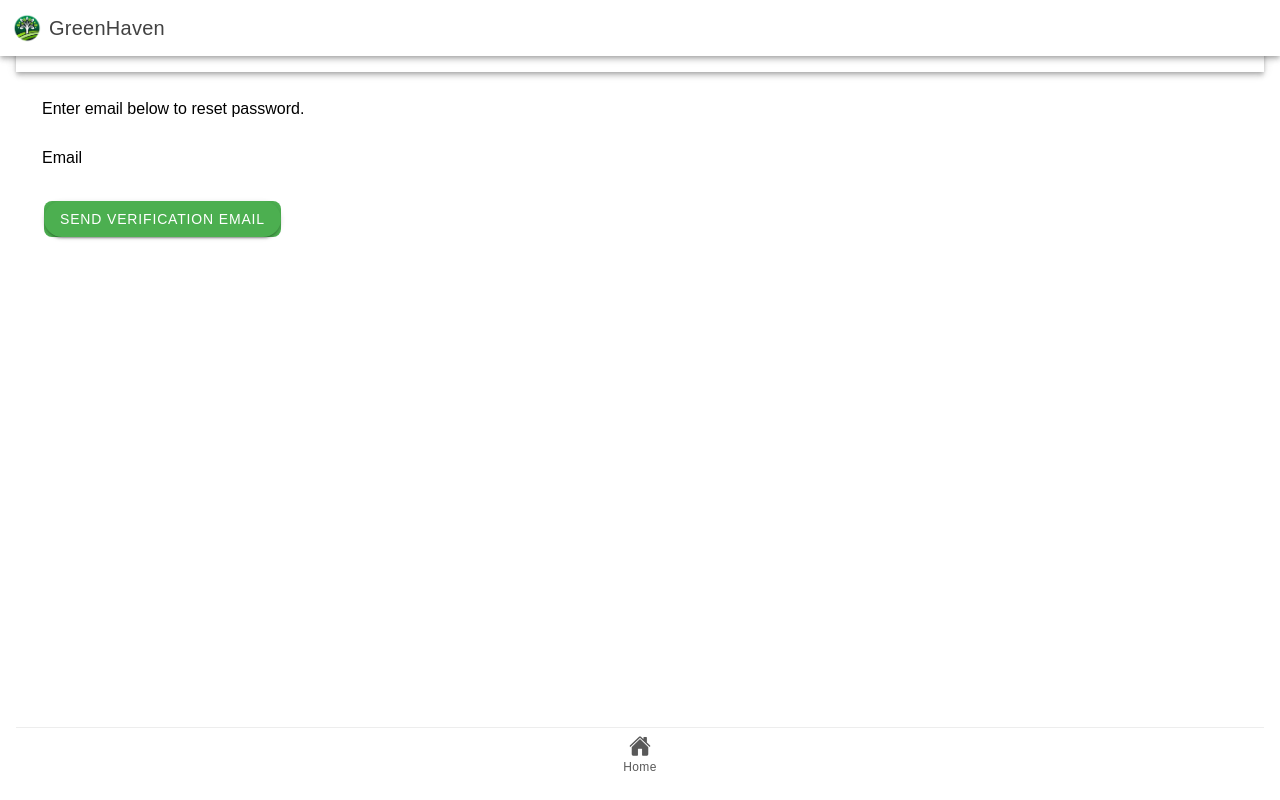
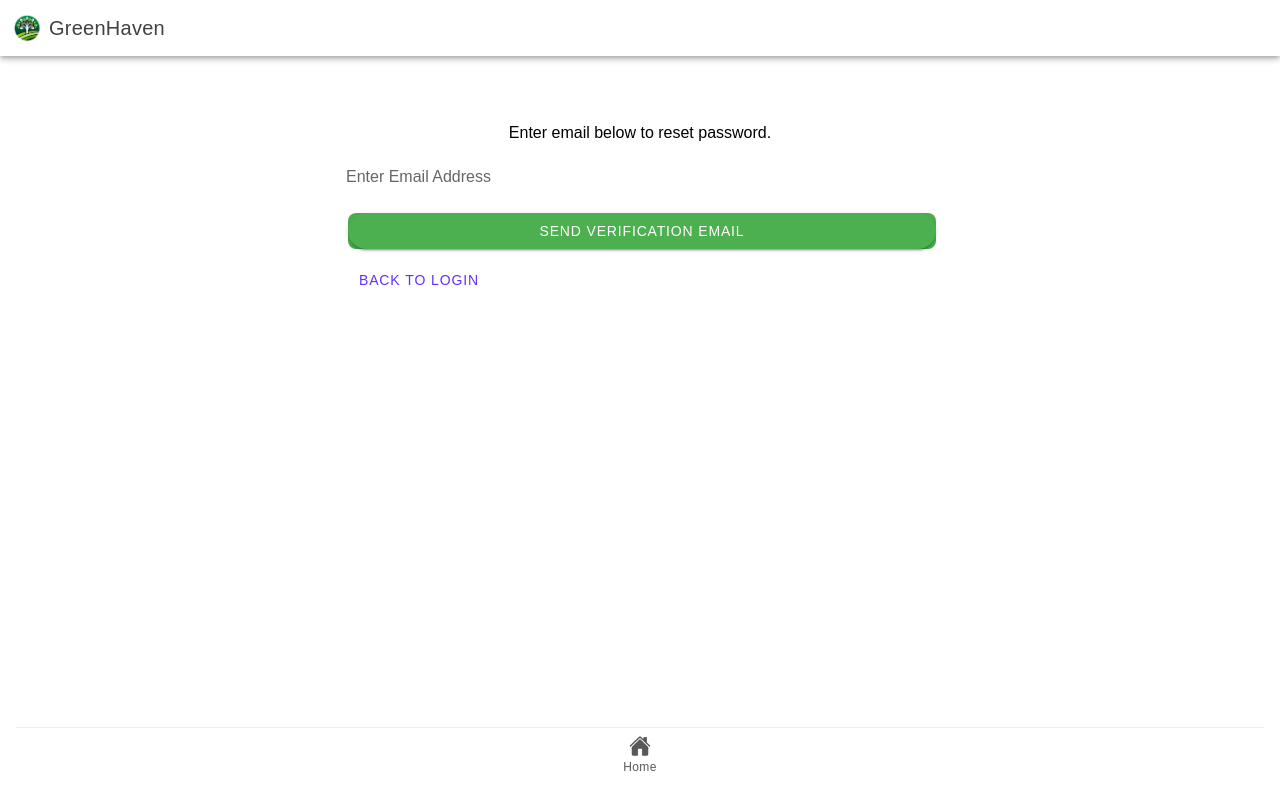
Before and after one commit to aaronblac/greenhaven, a React (Vite) app: page /ForgotPassword in a window 1280 px wide. Built offline with nearby package versions, Linux system fonts and the light colour scheme; no server answers.

Commit message:
update search functions

```diff
--- a/src/pages/ForgotPassword.tsx
+++ b/src/pages/ForgotPassword.tsx
@@ -58,30 +58,19 @@ const ForgotPasswordPage: React.FC = () => {
   };
 
   return (
-    <IonPage>
-      <IonHeader>
-        <IonToolbar>
-          <IonButtons slot='start'>
-            <IonButton size='large' slot='icon-only' fill='clear' routerLink='/'>
-              <IonIcon icon={arrowBack} />
-            </IonButton>
-          </IonButtons>
-          <IonTitle>Return to Login</IonTitle>
-        </IonToolbar>
-      </IonHeader>
+    <IonPage className='page-container'>
       <IonContent className='ion-padding'>
         <IonGrid className='form'>
           <IonRow>
-            <IonCol size='12'>
-              <IonText className='ion-text-center'>Enter email below to reset password.</IonText>
+            <IonCol className='text-center' size='12'>
+              <IonText>Enter email below to reset password.</IonText>
             </IonCol>
           </IonRow>
           <IonRow>
             <IonCol size='12'>
               <IonInput
                 type='email'
-                labelPlacement='floating'
-                label='Email'
+                className='input-field'
                 placeholder='Enter Email Address'
                 value={emailVerification}
                 onIonChange={e => setEmailVerification(e.detail.value!)}
@@ -93,6 +82,9 @@ const ForgotPasswordPage: React.FC = () => {
               <IonButton shape='round' expand='block' className='button primary' onClick={handleForgotPassword}>Send Verification Email</IonButton>
             </IonCol>
           </IonRow>
+              <div className='ion-text-start'>
+                <IonButton fill='clear' color={'tertiary'} routerLink='/Login'>Back to Login</IonButton>
+              </div>
           <IonToast
             isOpen={invalid}
             onDidDismiss={() => setInvalid(false)}
--- a/src/pages/Login.tsx
+++ b/src/pages/Login.tsx
@@ -39,11 +39,7 @@ const Login: React.FC = () => {
   };
 
   return (
-    <IonPage>
-      <IonHeader>
-        <IonToolbar>
-        </IonToolbar>
-      </IonHeader>
+    <IonPage className='page-container'>
       <IonContent className='form ion-padding'>
         <IonTitle className='ion-text-center'>Login</IonTitle>
         <IonInput
--- a/src/pages/PlaceDetails.tsx
+++ b/src/pages/PlaceDetails.tsx
@@ -1,6 +1,10 @@
+import { IonContent, IonPage } from "@ionic/react"
+
 const PlaceDetail: React.FC = () => {
     return(
-        <></>
+        <IonPage className="page-container">
+            <IonContent></IonContent>
+        </IonPage>
     )
 }
 export default PlaceDetail;
--- a/src/pages/Register.tsx
+++ b/src/pages/Register.tsx
@@ -1,5 +1,5 @@
 import React, { useState } from 'react';
-import { IonPage, IonHeader, IonContent, IonToolbar, IonTitle, IonInput, IonButton, IonToast } from '@ionic/react';
+import { IonPage, IonHeader, IonContent, IonToolbar, IonTitle, IonInput, IonButton, IonToast, IonInputPasswordToggle } from '@ionic/react';
 import '../styles.scss';
 import { useHistory } from 'react-router';
 import { registerUser } from '../services/authService';
@@ -44,11 +44,7 @@ const Register: React.FC = () => {
   };
 
   return (
-    <IonPage>
-      <IonHeader>
-        <IonToolbar>
-        </IonToolbar>
-      </IonHeader>
+    <IonPage className='page-container'>
       <IonContent className='ion-padding'>
         <IonTitle className='ion-text-center'>Register</IonTitle>
         <IonInput
@@ -70,14 +66,18 @@ const Register: React.FC = () => {
           value={password}
           onIonChange={(e) => setPassword(e.detail.value!)}
           type="password"
-        />
+        >
+          <IonInputPasswordToggle color={'medium'} slot='end'/>
+        </IonInput>
         <IonInput
 
           placeholder="Confirm Password"
           value={confirmPassword}
           onIonChange={(e) => setConfirmPassword(e.detail.value!)}
           type="password"
-        />
+        >
+          <IonInputPasswordToggle color={'medium'} slot='end'/>
+        </IonInput>
         <IonToast
           cssClass='toast-warning'
           position='middle'
--- a/src/styles.scss
+++ b/src/styles.scss
@@ -133,7 +133,9 @@ IonButton,
     }
 }
 
-
+[expand="block"]{
+    width:100%;
+}
 /* Form Elements */
 input {
     line-height: normal;
@@ -144,11 +146,16 @@ input {
     margin-bottom: .25rem;
 }
 
+.native-input .sc-ion-input-md{
+    padding: .425rem 2rem;
+    border: 2px solid $primary;
+    border-radius:0.5rem;
+}
 // Search
 .searchbar-input.sc-ion-searchbar-md {
     padding: .425rem 2rem;
     border: 2px solid $primary;
-    border-radius:5px;
+    border-radius:0.5rem;
 
 }
 
```
Also changed, not shown: 1 other file (tests, documents, lock files or other folders).
